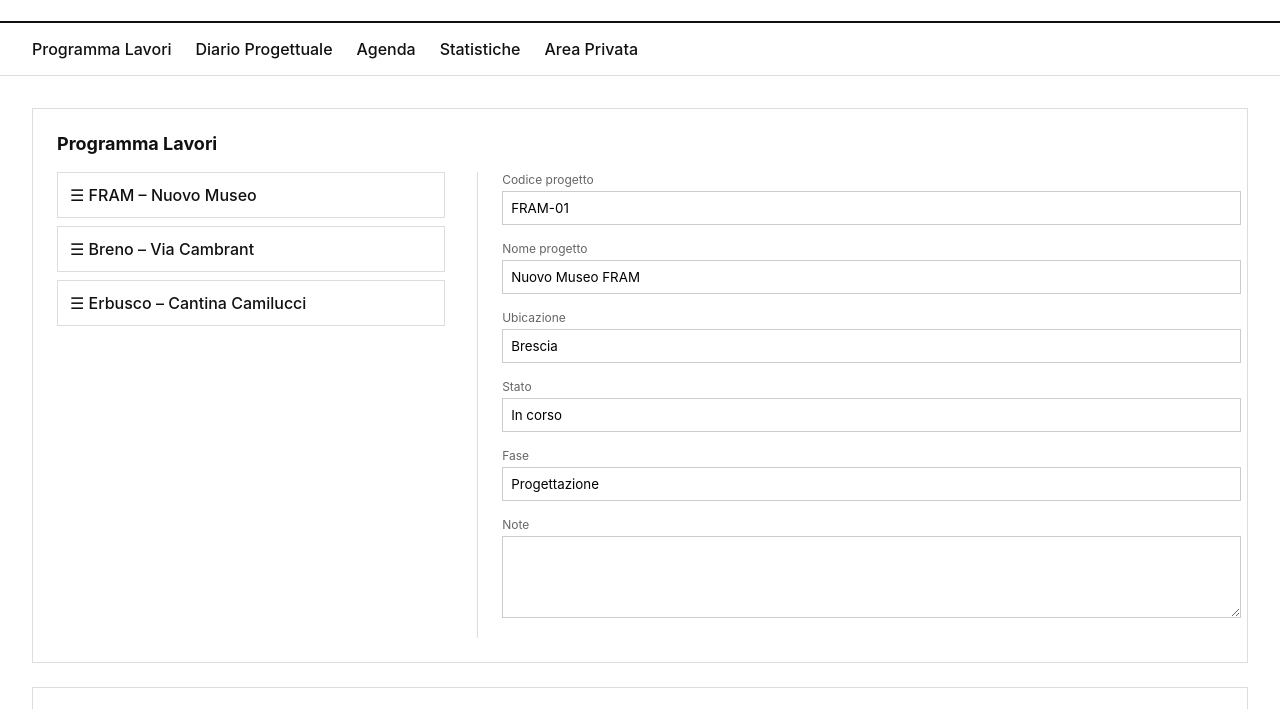
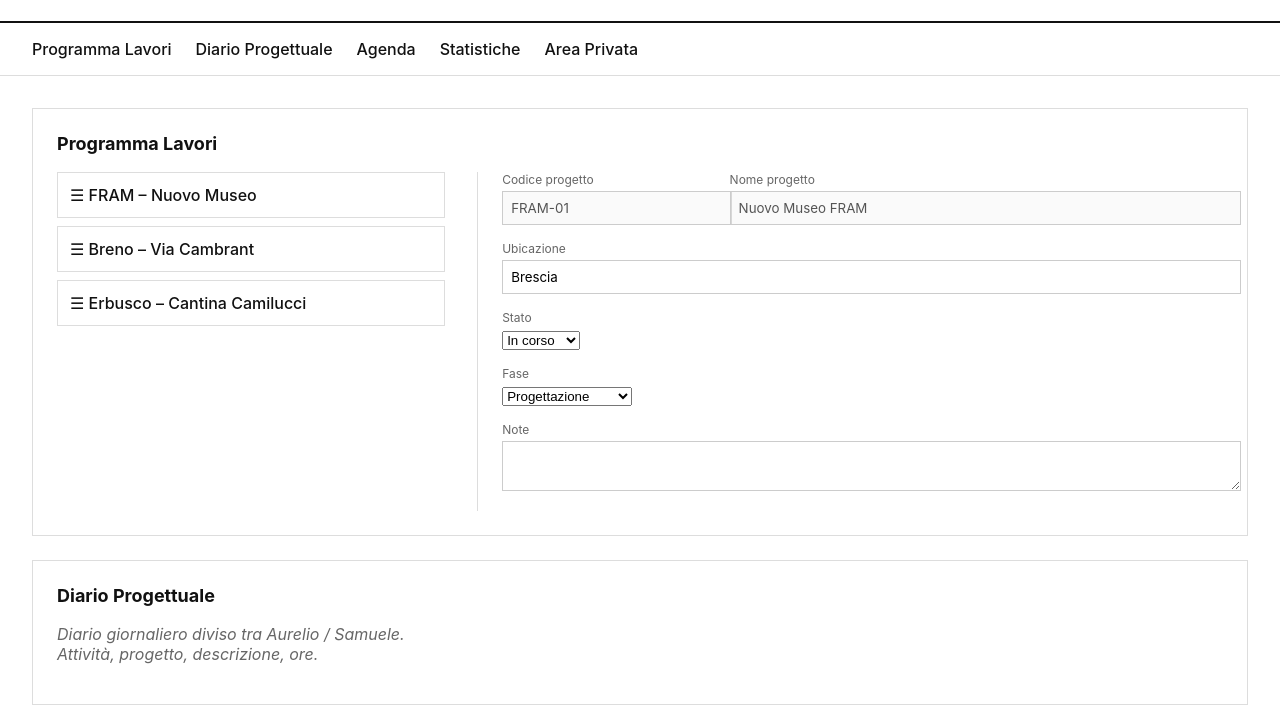
Before and after one commit to studiopezzola/gestionale-studio, a plain HTML site: page index.html in a window 1280 px wide. Both pictures are taken after a click on the item "☰ FRAM – Nuovo Museo". Shown: the part 84-793 px from the top of the page. Drawn offline with Linux system fonts and the light colour scheme.

Commit message:
Update index.html

```diff
--- a/index.html
+++ b/index.html
@@ -201,37 +201,58 @@
   const p = progetti[i];
 
   document.getElementById("scheda").innerHTML = `
-      <div class="campo">
+
+    <!-- CODICE + NOME -->
+    <div style="display:flex; gap:16px;">
+      <div class="campo" style="width:30%;">
         <label>Codice progetto</label>
-        <input value="${p.codice}">
+        <input value="${p.codice}" disabled>
       </div>
 
-      <div class="campo">
+      <div class="campo" style="width:70%;">
         <label>Nome progetto</label>
-        <input value="${p.nome}">
+        <input value="${p.nome}" disabled>
+      </div>
     </div>
 
+    <!-- UBICAZIONE -->
     <div class="campo">
       <label>Ubicazione</label>
       <input value="${p.ubicazione}">
     </div>
 
+    <!-- STATO -->
     <div class="campo">
       <label>Stato</label>
-        <input value="${p.stato}">
+      <select>
+        <option ${p.stato === "In corso" ? "selected" : ""}>In corso</option>
+        <option ${p.stato === "In attesa" ? "selected" : ""}>In attesa</option>
+        <option ${p.stato === "Concluso" ? "selected" : ""}>Concluso</option>
+        <option ${p.stato === "Sospeso" ? "selected" : ""}>Sospeso</option>
+      </select>
     </div>
 
+    <!-- FASE -->
     <div class="campo">
       <label>Fase</label>
-        <input value="${p.fase}">
+      <select>
+        <option ${p.fase === "Studio preliminare" ? "selected" : ""}>Studio preliminare</option>
+        <option ${p.fase === "Progettazione" ? "selected" : ""}>Progettazione</option>
+        <option ${p.fase === "Esecutivo" ? "selected" : ""}>Esecutivo</option>
+        <option ${p.fase === "Direzione lavori" ? "selected" : ""}>Direzione lavori</option>
+        <option ${p.fase === "Concluso" ? "selected" : ""}>Concluso</option>
+      </select>
     </div>
 
+    <!-- NOTE -->
     <div class="campo">
       <label>Note</label>
-        <textarea rows="4">${p.note}</textarea>
+      <textarea rows="2">${p.note}</textarea>
     </div>
+
   `;
 }
+
 </script>
 
     <div class="box">
```
Lines whose indentation alone changed are shown as unchanged.
